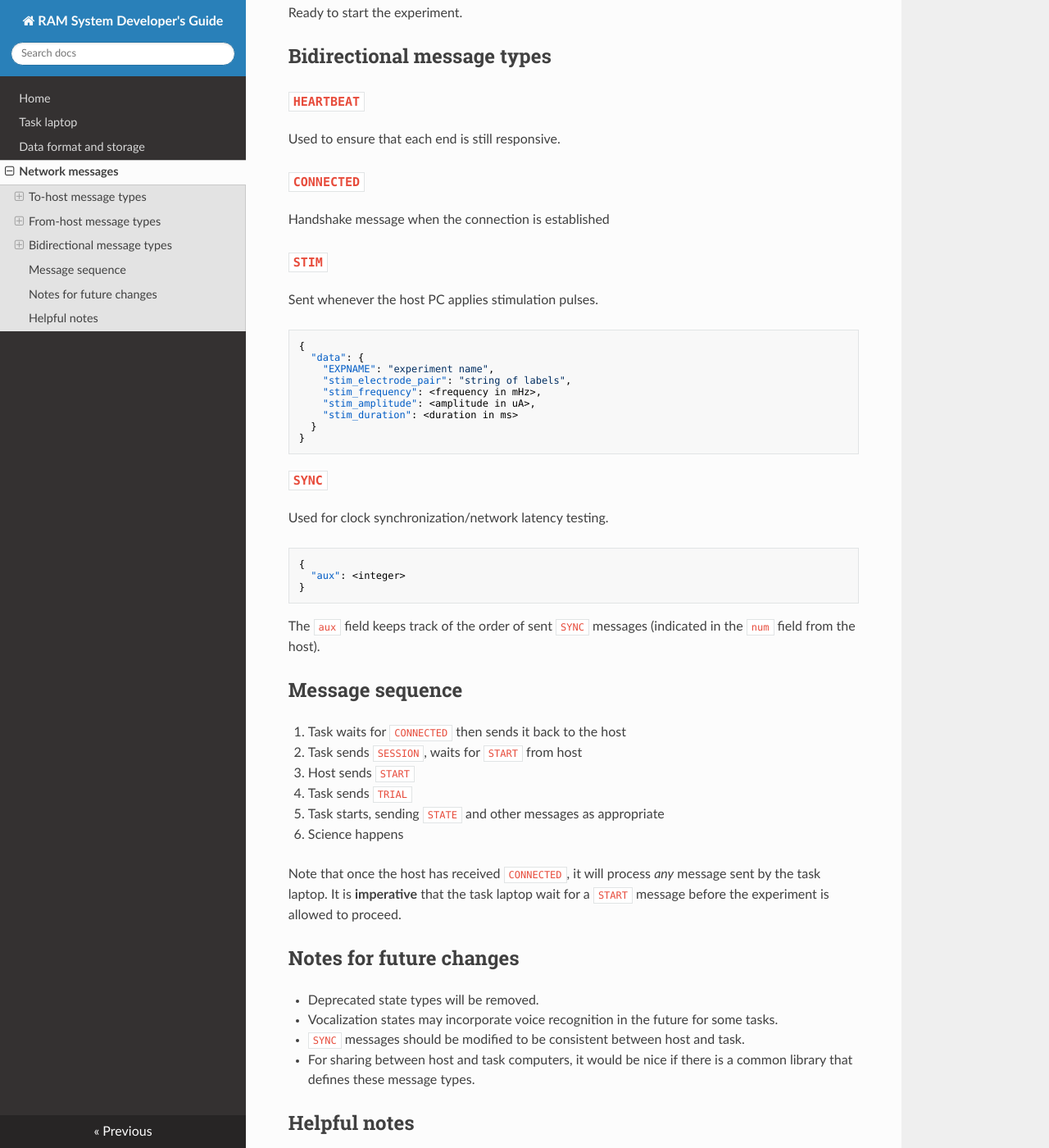
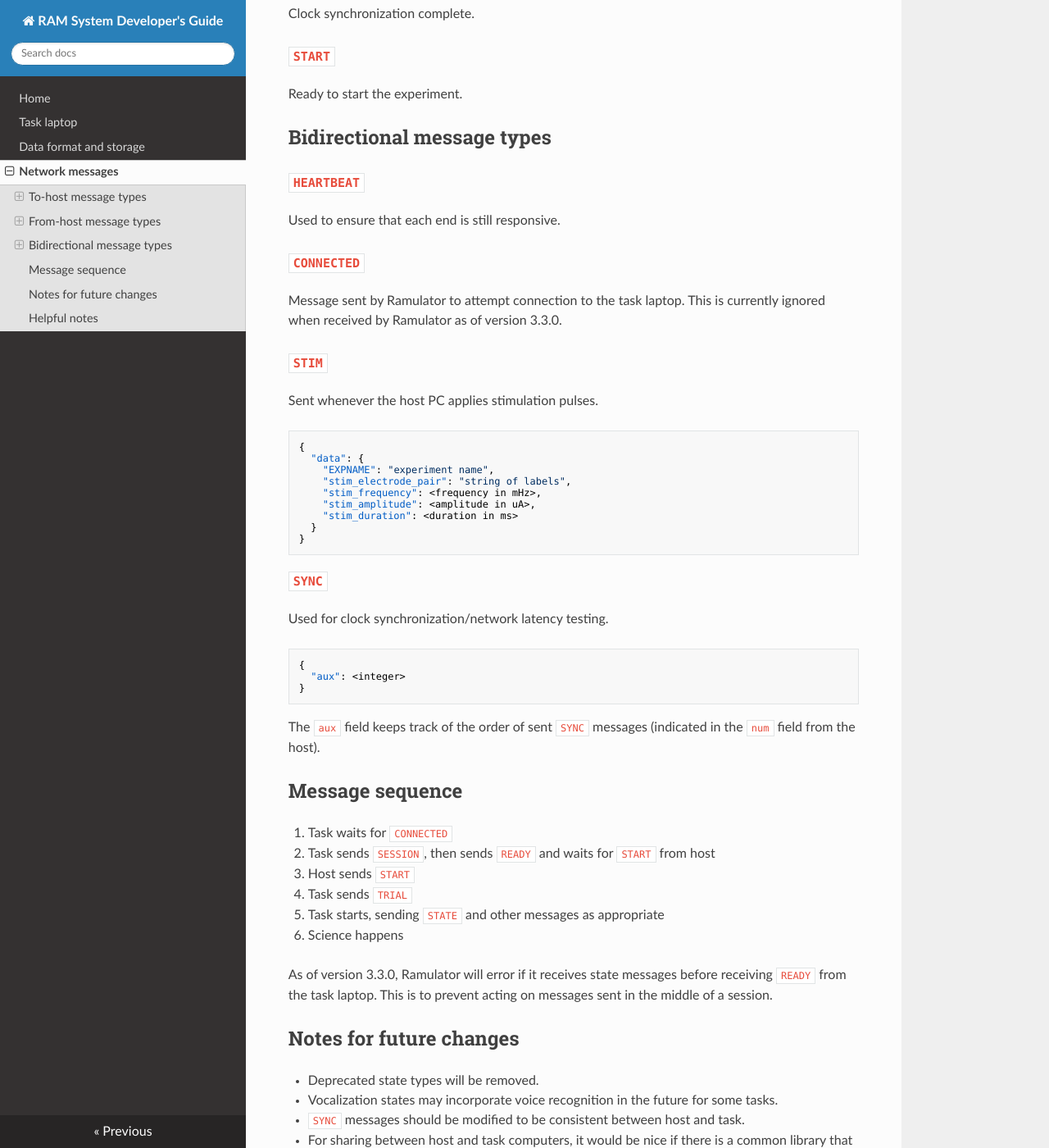
Before and after one commit to pennmem/ram-devguide, an MkDocs documentation site: the page built from docs/networking.md, in a window 1280 px wide and 1400 px high, scrolled down 2760 px. Shown: the whole window at 82% size. Built offline with MkDocs 1.6.1, drawn with Linux system fonts in a browser that asks for light colours; nearby versions of some CDN libraries; old or Windows-style settings are respelled for this version of MkDocs; some of the changed text lies outside the part shown.

Commit message:
Update networking documentation
Use READY instead of CONNECTED for task laptop to indicate that it
is waiting for START.

````diff
--- a/docs/networking.md
+++ b/docs/networking.md
@@ -49,6 +49,11 @@ Transmits session information.
   }
 }
 ```
+
+### `READY`
+
+Indicates that the task is ready to start when the host PC is. This should be
+sent *after* `SESSION`.
 
 ### `ALIGNCLOCK`
 
@@ -144,7 +149,8 @@ Used to ensure that each end is still responsive.
 
 ### `CONNECTED`
 
-Handshake message when the connection is established
+Message sent by Ramulator to attempt connection to the task laptop. This is
+currently ignored when received by Ramulator as of version 3.3.0.
 
 ### `STIM`
 
@@ -177,16 +183,16 @@ the `num` field from the host).
 
 ## Message sequence
 
-1. Task waits for `CONNECTED` then sends it back to the host
-2. Task sends `SESSION`, waits for `START` from host
+1. Task waits for `CONNECTED`
+2. Task sends `SESSION`, then sends `READY` and waits for `START` from host
 3. Host sends `START`
 4. Task sends `TRIAL`
 5. Task starts, sending `STATE` and other messages as appropriate
 6. Science happens
 
-Note that once the host has received `CONNECTED`, it will process *any* message
-sent by the task laptop. It is **imperative** that the task laptop wait for a
-`START` message before the experiment is allowed to proceed.
+As of version 3.3.0, Ramulator will error if it receives state messages before
+receiving `READY` from the task laptop. This is to prevent acting on messages
+sent in the middle of a session.
 
 ## Notes for future changes
 
````
